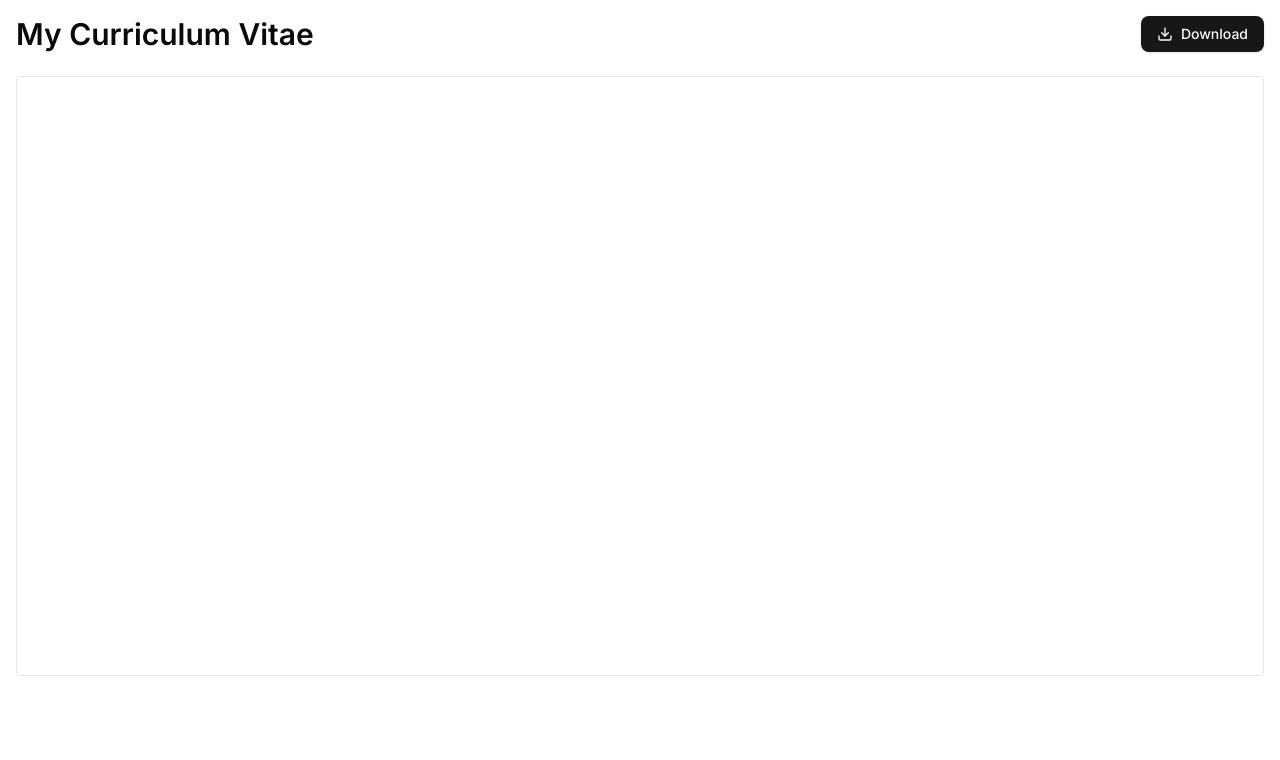
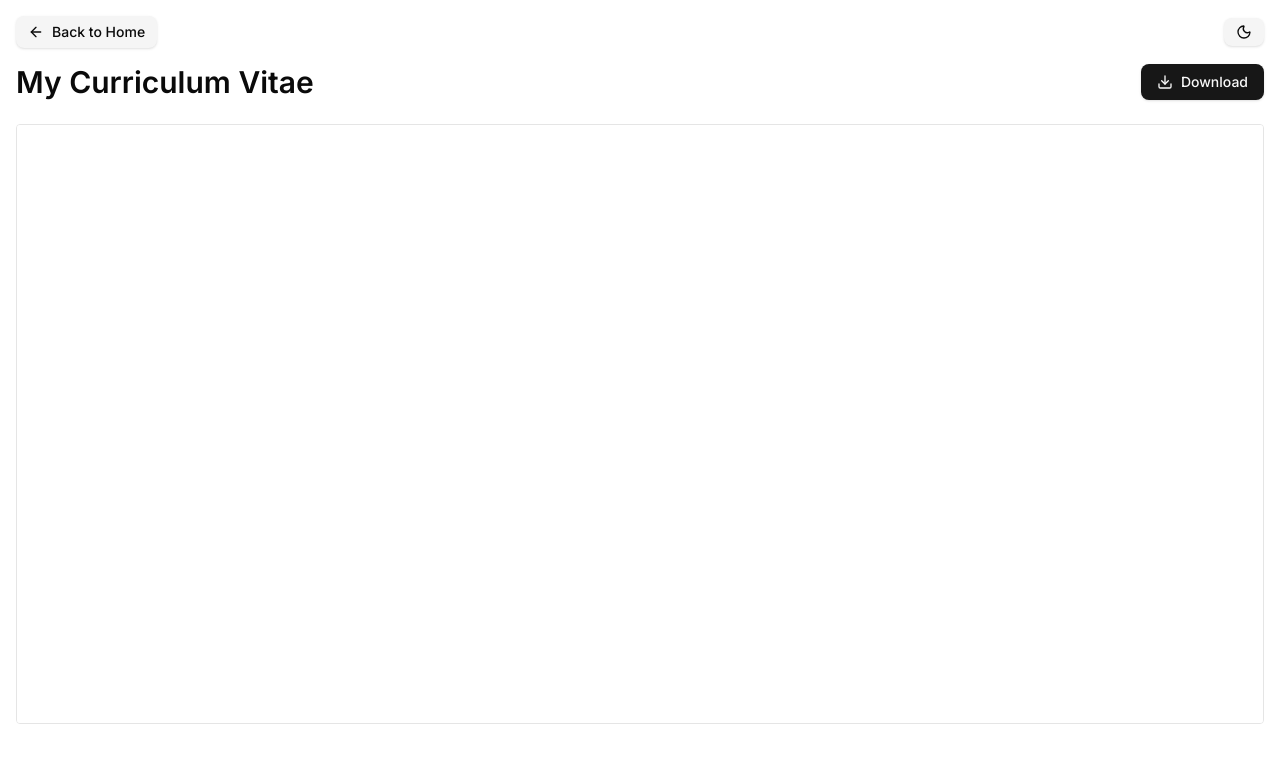
Before and after one commit to AlanWu888/portfolio-next.js, a Next.js app: page /cv in a window 1280 px wide. Shown: the top 760 px of the page. Built offline with nearby package versions, Linux system fonts and the light colour scheme.

Commit message:
removed navbar from resume page

```diff
--- a/src/app/(components)/PDFViewer.tsx
+++ b/src/app/(components)/PDFViewer.tsx
@@ -1,7 +1,9 @@
 'use client';
 
-import React from 'react';
-import { Download } from 'lucide-react';
+import React, { useEffect, useState } from 'react';
+import { useRouter } from 'next/navigation';
+import { useTheme } from 'next-themes';
+import { Download, ArrowLeft, Sun, Moon } from 'lucide-react';
 
 interface PDFViewerProps {
   title: string;
@@ -9,8 +11,39 @@ interface PDFViewerProps {
 }
 
 const PDFViewer: React.FC<PDFViewerProps> = ({ title, pdfPath }) => {
+  const router = useRouter();
+  const { resolvedTheme, setTheme } = useTheme();
+  const [mounted, setMounted] = useState(false);
+
+  useEffect(() => {
+    setMounted(true);
+  }, []);
+
+  const toggleDarkMode = () => {
+    setTheme(resolvedTheme === 'dark' ? 'light' : 'dark');
+  };
+
   return (
-    <div className="p-4 max-w-7xl mx-auto bg-card text-card-foreground">
+    <div className="p-4 max-w-7xl mx-auto bg-card text-card-foreground min-h-screen">
+      <div className="flex items-center justify-between mb-4">
+        <button
+          onClick={() => router.push('/')}
+          className="inline-flex items-center gap-2 px-3 py-1.5 text-sm font-medium bg-muted text-foreground rounded-md shadow hover:bg-muted/80 transition-colors"
+        >
+          <ArrowLeft className="w-4 h-4" />
+          Back to Home
+        </button>
+
+        {mounted && (
+          <button
+            onClick={toggleDarkMode}
+            className="inline-flex items-center gap-2 px-3 py-1.5 text-sm font-medium bg-muted text-foreground rounded-md shadow hover:bg-muted/80 transition-colors"
+          >
+            {resolvedTheme === 'dark' ? <Sun className="w-4 h-4" /> : <Moon className="w-4 h-4" />}
+          </button>
+        )}
+      </div>
+
       <div className="flex flex-col sm:flex-row sm:items-center sm:justify-between mb-6 gap-4">
         <h1 className="text-2xl sm:text-3xl font-semibold">{title}</h1>
         <a
--- a/src/app/cv/page.tsx
+++ b/src/app/cv/page.tsx
@@ -2,9 +2,11 @@ import PDFViewer from "../(components)/PDFViewer";
 
 export default function CVPage() {
   return (
-    <PDFViewer
-      title="My Curriculum Vitae"
-      pdfPath="/pdf/CV.pdf"
-    />
+    <>
+      <PDFViewer
+        title="My Curriculum Vitae"
+        pdfPath="/pdf/CV.pdf"
+      />
+    </>
   );
 }
```
